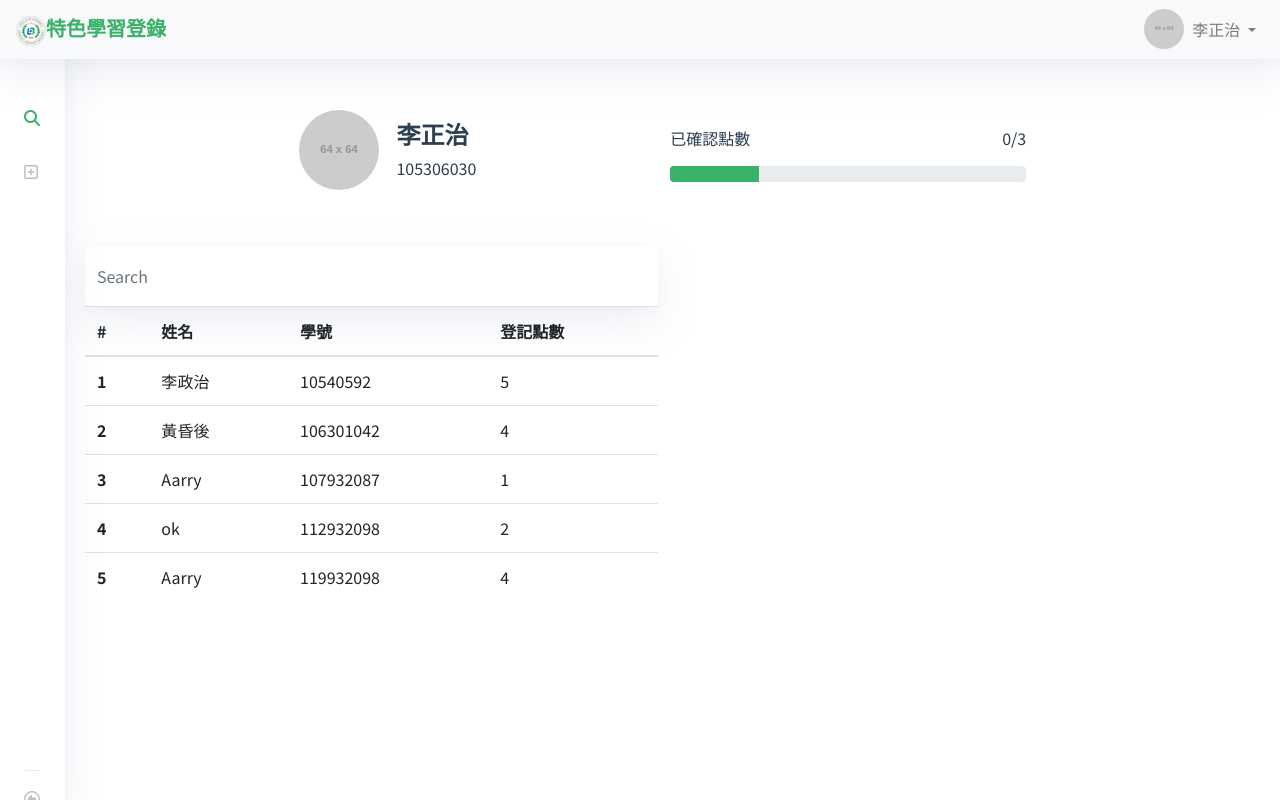
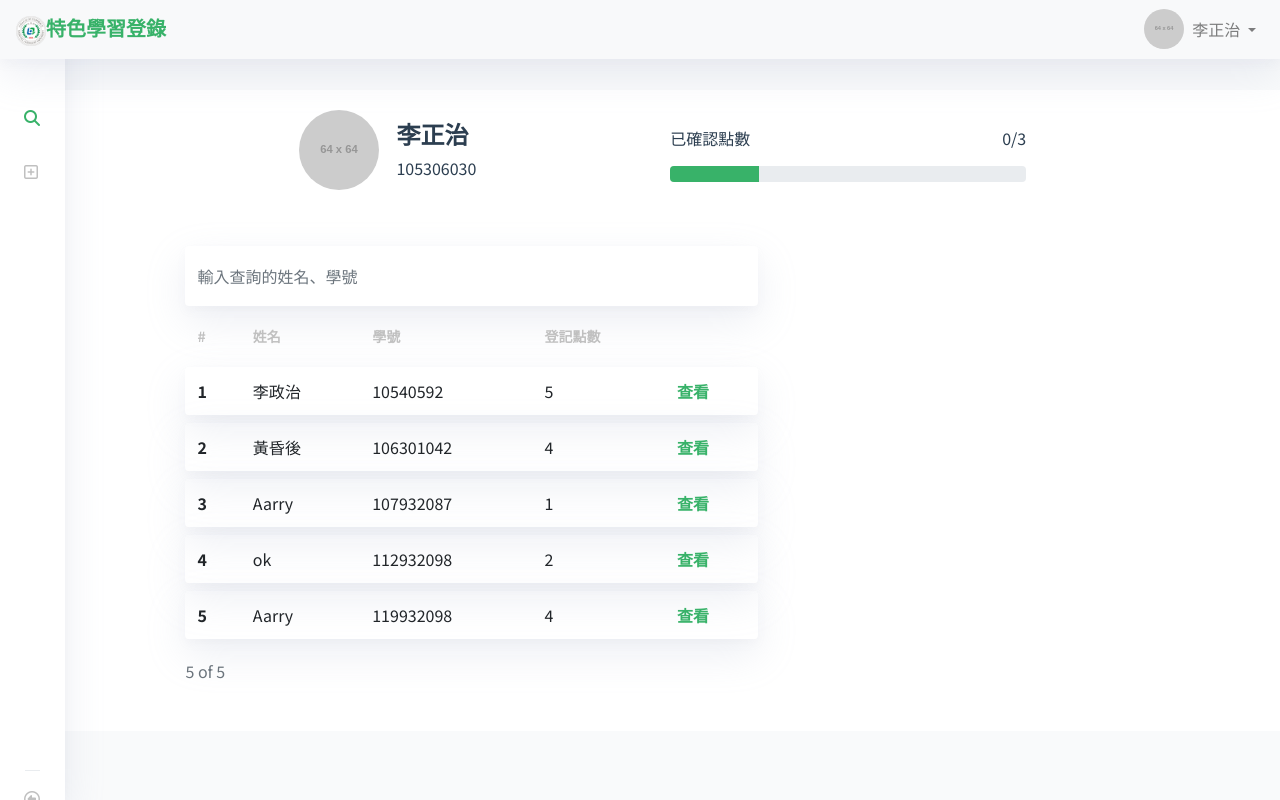
Before and after one commit to adchengzhi7/mbaSite, a Vue app in the folder frontend/: page /student in a window 1280 px wide. Built offline with nearby package versions, Linux system fonts and the light colour scheme.

Commit message:
student table ui update

```diff
--- a/frontend/src/assets/css/index.css
+++ b/frontend/src/assets/css/index.css
@@ -1,6 +1,9 @@
 :root{
     --green : #38b269 !important;
     --blue:#005ead !important;
+}
+html,body{
+    background-color: rgba(212,218,224,0.12);
 }
 .bg-shadow {
     box-shadow: 0 5px 10px rgba(154,160,185,0.05), 0 15px 40px rgba(166,173,201,0.2) !important;
--- a/frontend/src/components/ele-table.vue
+++ b/frontend/src/components/ele-table.vue
@@ -1,20 +1,23 @@
 <template>
     <div>
         <table class="table">
+            <caption>{{filterData.length}} of {{nameList.length }}</caption>
   <thead>
     <tr>
       <th @click ="sortBy = 'id',isReverse = !isReverse"  scope="col">#</th>
       <th  scope="col">姓名</th>
       <th @click ="sortBy = 'last',isReverse = !isReverse" scope="col">學號</th>
       <th @click ="sortBy = 'handle',isReverse = !isReverse" scope="col">登記點數</th>
+      <th></th>
     </tr>
   </thead>
   <tbody>
-    <tr :key="item.id" v-for="item in filterData">
+    <tr class="bg-shadow rounded" :key="item.id" v-for="item in filterData">
       <th scope="row">{{item.id}}</th>
       <td   v-html="highlightMatches(item.first)"></td>
       <td  v-html="highlightMatches(item.last)"></td>
       <td  v-html="highlightMatches(item.handle)"></td>
+      <td> <router-link to="/">查看</router-link></td>
     </tr>
   </tbody>
 </table>
@@ -118,3 +121,24 @@ export default {
 
 }
 </script>
+<style scoped>
+.table td, .table th {
+    border-top: 0px !important;
+}
+.table {
+    border-collapse: separate;
+    border-spacing: 0px 0.5rem;
+}
+.table thead th {
+    border-bottom: 0px;
+    font-weight:900px;
+    font-size: 14px;
+    color:#c0c0c0;
+}
+a{
+    color:var(--green);
+    font-weight:900;
+}
+
+
+</style>
--- a/frontend/src/views/Student.vue
+++ b/frontend/src/views/Student.vue
@@ -47,11 +47,12 @@
 
        </div>
        <div v-else class="row mt-5">
-
-         <div class="col">
-            <input class="form-control" v-model="filter" placeholder="Search" type="text"  >
+         <div class="col"></div>
+         <div class="col-6">
+            <input class="form-control" v-model="filter" placeholder="輸入查詢的姓名、學號" type="text"  >
             <tables :filter= "filter"></tables>
          </div>
+         <div class="col-4"></div>
          <div class="col"></div>
        </div>
      </div>
@@ -69,6 +70,12 @@ export default {
     page,
     avatar,tables
   },
+  computed:{
+    totalPoint(){
+      let vm =this;
+      return vm.userData.points;
+    }
+  },
   methods: {
 
   },
@@ -80,6 +87,12 @@ data() {
         stuId:"105306030",
         points:[
           {
+            type:"",
+            point:"1"
+          },{
+            type:"",
+            point:"1"
+          },{
             type:"",
             point:"1"
           }
```
